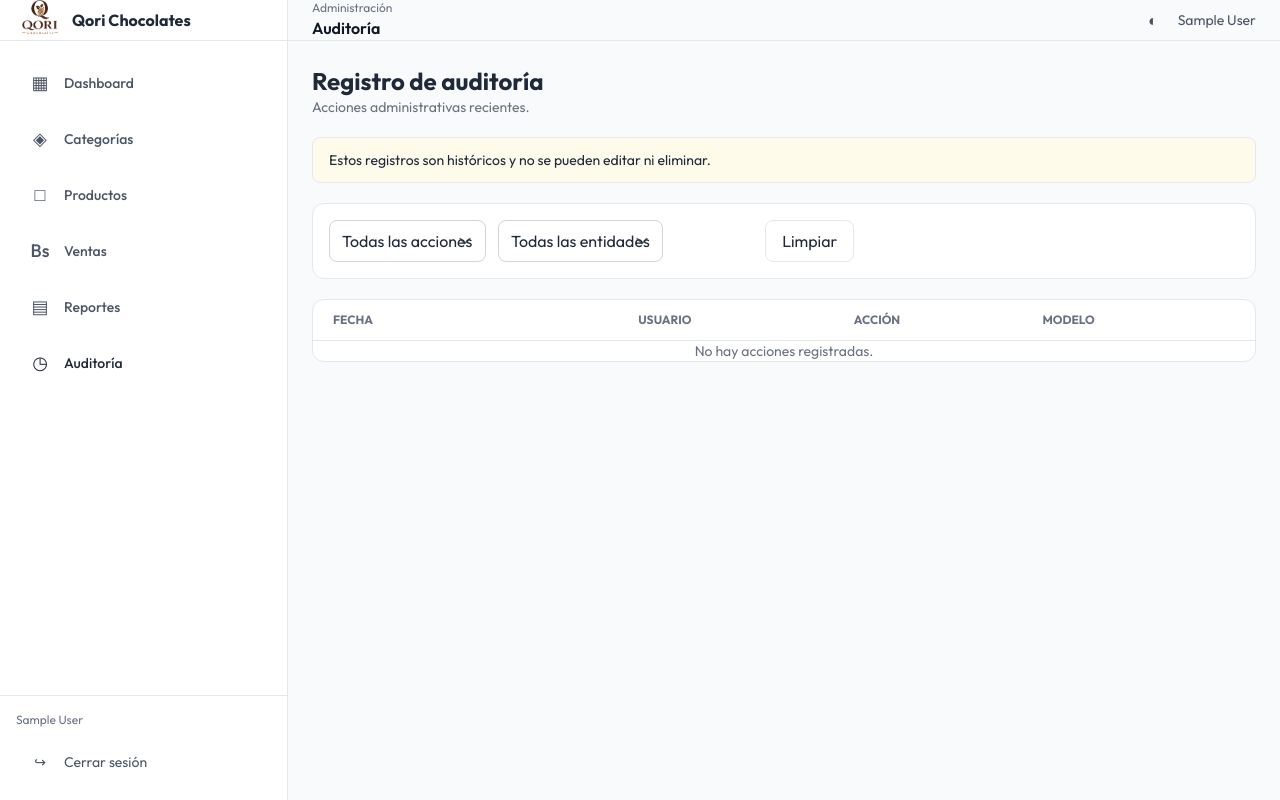
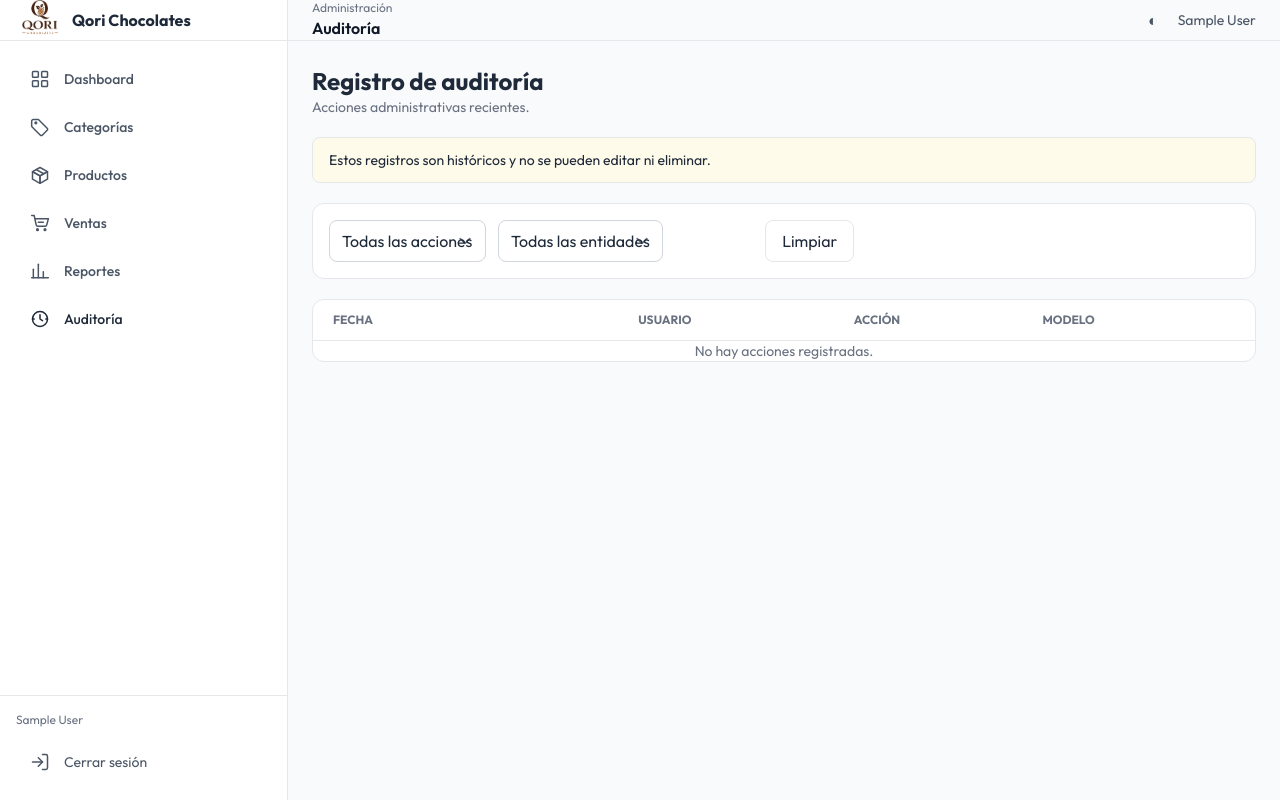
Before and after one commit to Andyf1103/QoriChcolates, a Laravel app: page /admin/auditoria in a window 1280 px wide. Run offline with Laravel 12, Linux system fonts and the light colour scheme; the visitor is signed in with stand-in values (Sample User, id 1); data that the repository does not hold is empty; style sheets or scripts are compiled from the project's sources.

Commit message:
Modificacion de iconos

```diff
--- a/resources/views/admin/layout.blade.php
+++ b/resources/views/admin/layout.blade.php
@@ -4,7 +4,7 @@
     <meta charset="UTF-8">
     <meta name="viewport" content="width=device-width, initial-scale=1.0">
     <title>@yield('title', 'Administración - Qori Chocolates')</title>
-    <link rel="icon" href="{{ asset('tailadmin/assets/favicon.ico') }}">
+    <link rel="icon" type="image/png" href="{{ asset('images/logoqori.png') }}">
     <link rel="stylesheet" href="{{ asset('tailadmin/assets/style.css') }}?v={{ filemtime(public_path('tailadmin/assets/style.css')) }}">
     <link rel="stylesheet" href="{{ asset('tailadmin/assets/admin.css') }}?v={{ filemtime(public_path('tailadmin/assets/admin.css')) }}">
     @vite(['resources/css/app.css', 'resources/js/app.js'])
@@ -34,18 +34,67 @@
         </div>
         <nav class="flex-1 space-y-1 overflow-y-auto p-4" aria-label="Navegación administrativa">
             @php($links = [
-                ['route' => 'admin.dashboard', 'label' => 'Dashboard', 'icon' => '▦'],
-                ['route' => 'admin.categorias.index', 'label' => 'Categorías', 'icon' => '◈'],
-                ['route' => 'admin.productos.index', 'label' => 'Productos', 'icon' => '□'],
-                ['route' => 'admin.ventas.pos', 'label' => 'Ventas', 'icon' => 'Bs'],
-                ['route' => 'admin.reportes.ventas', 'label' => 'Reportes', 'icon' => '▤'],
-                ['route' => 'admin.auditoria.index', 'label' => 'Auditoría', 'icon' => '◷'],
+                ['route' => 'admin.dashboard', 'label' => 'Dashboard'],
+                ['route' => 'admin.categorias.index', 'label' => 'Categorías'],
+                ['route' => 'admin.productos.index', 'label' => 'Productos'],
+                ['route' => 'admin.ventas.pos', 'label' => 'Ventas'],
+                ['route' => 'admin.reportes.ventas', 'label' => 'Reportes'],
+                ['route' => 'admin.auditoria.index', 'label' => 'Auditoría'],
             ])
             @foreach($links as $link)
                 <a href="{{ route($link['route']) }}" @click="sidebarOpen = false"
                    class="flex min-h-[44px] items-center gap-3 rounded-lg px-3 py-3 text-sm font-medium transition hover:bg-amber-50 hover:text-amber-900 focus:outline-none focus:ring-2 focus:ring-amber-700 dark:hover:bg-gray-800 {{ request()->routeIs($link['route']) ? 'bg-amber-100 text-amber-900 dark:bg-amber-900/40 dark:text-amber-200' : 'text-gray-600 dark:text-gray-300' }}"
                    :title="sidebarCollapsed ? '{{ $link['label'] }}' : ''">
-                    <span class="w-6 shrink-0 text-center text-lg" aria-hidden="true">{{ $link['icon'] }}</span>
+                    <span class="w-6 shrink-0 text-center">
+                        @switch($link['route'])
+                            @case('admin.dashboard')
+                                <svg class="mx-auto h-5 w-5" viewBox="0 0 24 24" width="20" height="20" fill="none" stroke="currentColor" stroke-width="1.8" stroke-linecap="round" stroke-linejoin="round" aria-hidden="true">
+                                    <rect x="3" y="3" width="7" height="7" rx="1"></rect>
+                                    <rect x="14" y="3" width="7" height="7" rx="1"></rect>
+                                    <rect x="3" y="14" width="7" height="7" rx="1"></rect>
+                                    <rect x="14" y="14" width="7" height="7" rx="1"></rect>
+                                </svg>
+                                @break
+                            @case('admin.categorias.index')
+                                <svg class="mx-auto h-5 w-5" viewBox="0 0 24 24" width="20" height="20" fill="none" stroke="currentColor" stroke-width="1.8" stroke-linecap="round" stroke-linejoin="round" aria-hidden="true">
+                                    <path d="M20.59 13.41 11 3.82A2 2 0 0 0 9.59 3H4a2 2 0 0 0-2 2v5.59A2 2 0 0 0 2.59 12l9.59 9.59a2 2 0 0 0 2.82 0l5.59-5.59a2 2 0 0 0 0-2.59Z"></path>
+                                    <circle cx="7" cy="7" r="1"></circle>
+                                </svg>
+                                @break
+                            @case('admin.productos.index')
+                                <svg class="mx-auto h-5 w-5" viewBox="0 0 24 24" width="20" height="20" fill="none" stroke="currentColor" stroke-width="1.8" stroke-linecap="round" stroke-linejoin="round" aria-hidden="true">
+                                    <path d="M21 8 12 3 3 8l9 5 9-5Z"></path>
+                                    <path d="m3 8 9 5v9l-9-5V8Z"></path>
+                                    <path d="m21 8-9 5v9l9-5V8Z"></path>
+                                    <path d="m7.5 5.5 9 5"></path>
+                                </svg>
+                                @break
+                            @case('admin.ventas.pos')
+                                <svg class="mx-auto h-5 w-5" viewBox="0 0 24 24" width="20" height="20" fill="none" stroke="currentColor" stroke-width="1.8" stroke-linecap="round" stroke-linejoin="round" aria-hidden="true">
+                                    <circle cx="9" cy="20" r="1"></circle>
+                                    <circle cx="18" cy="20" r="1"></circle>
+                                    <path d="M2 3h3l2.4 11.2a2 2 0 0 0 2 1.6h8.7a2 2 0 0 0 2-1.6L22 7H6"></path>
+                                    <path d="M10 11h6"></path>
+                                </svg>
+                                @break
+                            @case('admin.reportes.ventas')
+                                <svg class="mx-auto h-5 w-5" viewBox="0 0 24 24" width="20" height="20" fill="none" stroke="currentColor" stroke-width="1.8" stroke-linecap="round" stroke-linejoin="round" aria-hidden="true">
+                                    <path d="M4 20V10"></path>
+                                    <path d="M10 20V4"></path>
+                                    <path d="M16 20v-7"></path>
+                                    <path d="M22 20H2"></path>
+                                </svg>
+                                @break
+                            @case('admin.auditoria.index')
+                                <svg class="mx-auto h-5 w-5" viewBox="0 0 24 24" width="20" height="20" fill="none" stroke="currentColor" stroke-width="1.8" stroke-linecap="round" stroke-linejoin="round" aria-hidden="true">
+                                    <circle cx="12" cy="12" r="9"></circle>
+                                    <path d="M12 7v5l3 2"></path>
+                                    <path d="M3 12h2"></path>
+                                    <path d="M19 12h2"></path>
+                                </svg>
+                                @break
+                        @endswitch
+                    </span>
                     <span x-show="!sidebarCollapsed">{{ $link['label'] }}</span>
                 </a>
             @endforeach
@@ -55,7 +104,14 @@
             <form method="POST" action="{{ route('logout') }}">
                 @csrf
                 <button class="flex min-h-[44px] w-full items-center gap-3 rounded-lg px-3 py-3 text-sm text-gray-600 transition hover:bg-red-50 hover:text-red-700 focus:outline-none focus:ring-2 focus:ring-red-600 dark:text-gray-300" :title="sidebarCollapsed ? 'Cerrar sesión' : ''">
-                    <span class="w-6 text-center" aria-hidden="true">↪</span><span x-show="!sidebarCollapsed">Cerrar sesión</span>
+                    <span class="w-6 shrink-0 text-center">
+                        <svg class="mx-auto h-5 w-5" viewBox="0 0 24 24" width="20" height="20" fill="none" stroke="currentColor" stroke-width="1.8" stroke-linecap="round" stroke-linejoin="round" aria-hidden="true">
+                            <path d="M10 17l5-5-5-5"></path>
+                            <path d="M15 12H3"></path>
+                            <path d="M15 3h4a2 2 0 0 1 2 2v14a2 2 0 0 1-2 2h-4"></path>
+                        </svg>
+                    </span>
+                    <span x-show="!sidebarCollapsed">Cerrar sesión</span>
                 </button>
             </form>
         </div>
--- a/resources/views/auth/login.blade.php
+++ b/resources/views/auth/login.blade.php
@@ -4,7 +4,7 @@
     <meta charset="UTF-8">
     <meta name="viewport" content="width=device-width, initial-scale=1.0">
     <title>Iniciar sesión | Qori Chocolates</title>
-    <link rel="icon" href="{{ asset('tailadmin/assets/favicon.ico') }}">
+    <link rel="icon" type="image/png" href="{{ asset('images/logoqori.png') }}">
     <style>
         * { box-sizing: border-box; }
         body { margin: 0; font-family: "Segoe UI", Arial, sans-serif; color: #2a2019; background: #f5f1ea; }
```
Also changed, not shown: resources/views/public/layout.blade.php (+1 -11 lines).
